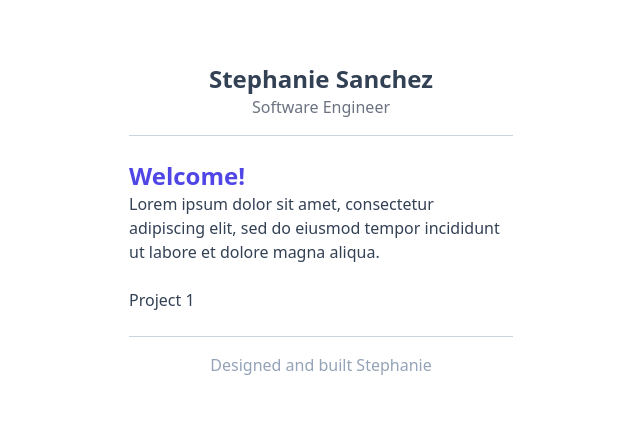
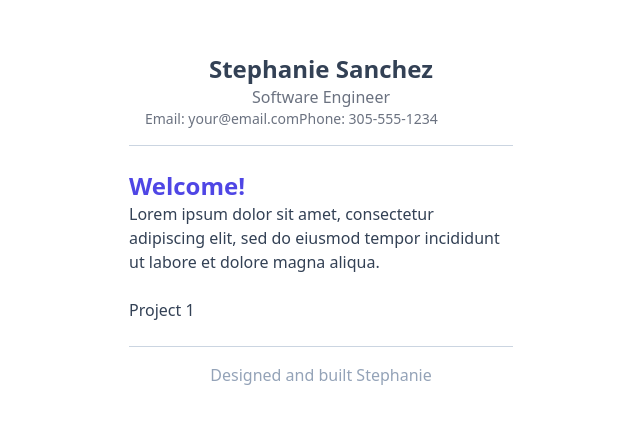
Before and after one commit to StephanieKSanchez/simple-portfolio-site, a Next.js app: page / in a window 1280 px wide. Shown: the part 180-604 px from the top of the page, without its empty margins (319-959 px from the left). Built offline with nearby package versions, Linux system fonts and the light colour scheme.

Commit message:
added contact info

```diff
--- a/components/header.tsx
+++ b/components/header.tsx
@@ -3,6 +3,10 @@ const Header = () => {
     <div className="text-center border-b border-slate-300 p-4">
       <div className="text-2xl font-bold">Stephanie Sanchez</div>
       <div className="text-gray-500">Software Engineer</div>
+      <div className="flex">
+        <div className="text-gray-500 text-sm">Email: your@email.com</div>
+        <div className="text-gray-500 text-sm">Phone: 305-555-1234</div>
+      </div>
     </div>
   );
 };
```
